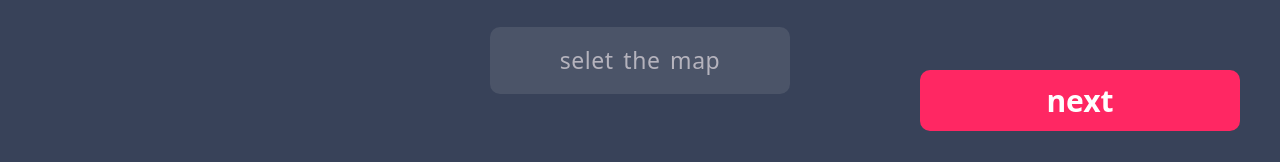
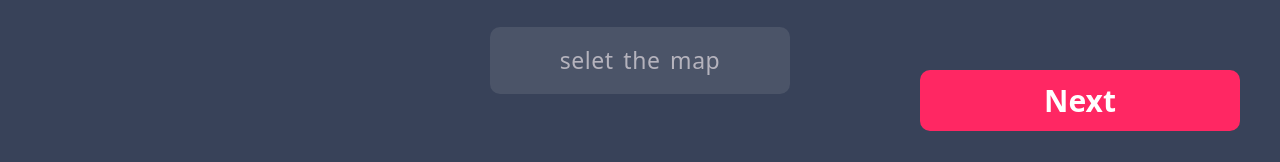
Before and after one commit to a-boudoun/ft_transcendence, a Next.js app in the folder frontend/: page /game/maps in a window 1280 px wide. Shown: the part 229-391 px from the top of the page. Built offline with nearby package versions, Linux system fonts and the light colour scheme.

Commit message:
creating game simulation for every room

```diff
--- a/frontend/app/(login)/game/maps/page.tsx
+++ b/frontend/app/(login)/game/maps/page.tsx
@@ -43,11 +43,14 @@ export default function Maps(){
 				</div>
 
 			</div>
+
+			<div className="bg-white">
 				<button
 					className=" mb-[400px] w-full max-w-[320px] sm:max-w-auto sm:fixed bottom-[40px] right-[40px] text-white text-[30px] bg-red w-[150px] py-2 rounded-[10px] hover:bg-[#FBACB3] font-bold" onClick={() => {router.push('http://localhost:3000/game/table')}}
-				>
-					next
+					>
+					Next
 				</button>
+			</div>
 
 		</div>
 	)
```
Also changed, not shown: 2 other files (tests, documents, lock files or other folders).
